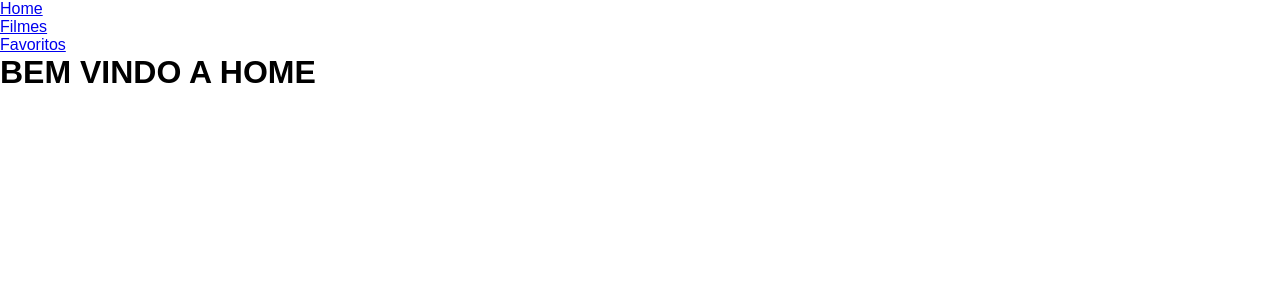
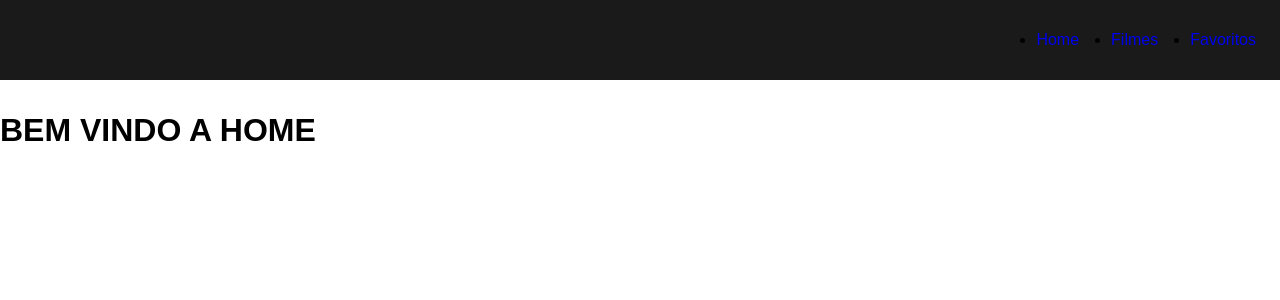
Before and after one commit to devfelipelimabr/filmz, a React (Create React App) app: page / in a window 1280 px wide. Shown: the top 300 px of the page. Built offline with nearby package versions, Linux system fonts and the light colour scheme; no server answers.

Commit message:
Home and Header basic stylized.

```diff
--- a/src/index.css
+++ b/src/index.css
@@ -1,17 +1,84 @@
-*{
-  padding:0;
+* {
+  padding: 0;
   margin: 0;
   box-sizing: border-box;
+  text-decoration: none;
 }
 
-body{
+body {
   font-family: sans-serif;
 }
 
-.app{
+.app {
   display: flex;
   width: 100%;
   justify-content: center;
   align-items: center;
   flex-direction: column;
 }
+
+header {
+  display: flex;
+  align-items: center;
+  justify-content: space-between;
+  width: 100%;
+  padding: .5rem;
+  height: 5rem;
+  background-color: #1a1a1a;
+  margin-bottom: 2rem;
+}
+
+header>.logo {
+  width: 100%;
+  max-width: 3rem;
+}
+
+header>ul {
+  width: 100%;
+  display: flex;
+  justify-content: flex-end;
+}
+
+header>ul>li {
+  margin: 0 1rem;
+}
+
+.container {
+  width: 100%;
+}
+
+ul.lista-filmes {
+  width: 100%;
+  display: flex;
+  flex-wrap: wrap;
+  justify-content: center;
+  align-items: flex-end;
+}
+
+ul.lista-filmes>li {
+  width: 30%;
+  display: flex;
+  flex-direction: column;
+  margin: .5rem;
+}
+
+img.film-poster {
+  width: 100%;
+}
+
+ul.lista-filmes>li > a {
+  display: flex;
+  background-color: blue;
+  color: #fff;
+  height: 2rem;
+  width: 100%;
+  align-items: center;
+  justify-content: center;
+  border-radius: 0 0 50% 0;
+  transition: 300ms linear;
+}
+
+ul.lista-filmes>li > a:hover {
+  border-radius: 0;
+  transition: 100ms linear;
+}
```
